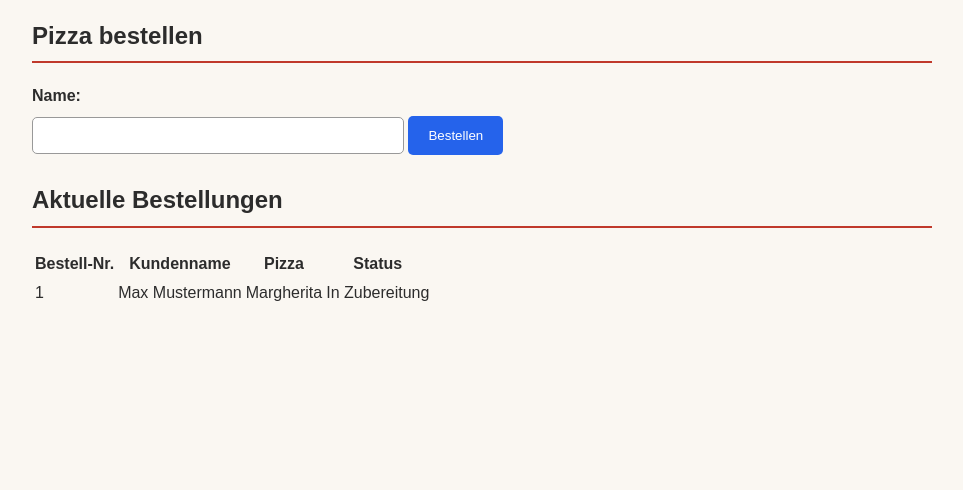
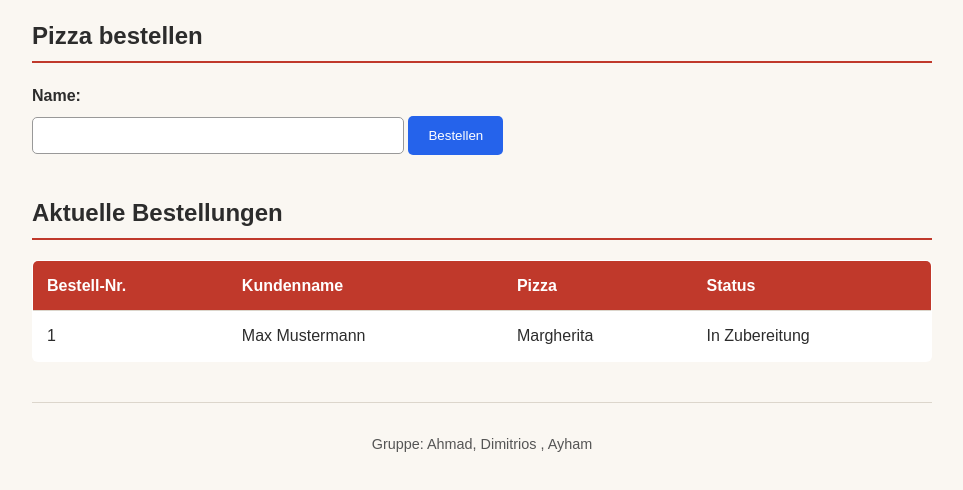
Before and after one commit to Nezakos/Project_Alumidis, a plain HTML site: page index.html in a window 1280 px wide. Shown: the part 106-596 px from the top of the page, without its empty margins (158-1121 px from the left). Drawn offline with Linux system fonts and the light colour scheme.

Commit message:
Ausgabebereich/die Tabelle gestaltet

```diff
--- a/index.html
+++ b/index.html
@@ -22,7 +22,7 @@
         </form>
 
         <!-- Bereich für die Anzeige/Ergebnisse -->
-        <section>
+        <section class="ergebnisse">
             <h2>Aktuelle Bestellungen</h2>
 
             <table>
@@ -48,5 +48,9 @@
 
     </main>
 
+    <footer>
+        <p>Gruppe: Ahmad, Dimitrios , Ayham</p>
+    </footer>
+
 </body>
 </html>
--- a/style.css
+++ b/style.css
@@ -33,6 +33,7 @@ h2 {
     border-bottom: 2px solid var(--primary-color);
     padding-bottom: 6px;
 }
+
 /* Eingabefelder */
 input {
     width: 100%;
@@ -63,3 +64,54 @@ button {
 button:hover {
     background-color: #1d4ed8;
 }
+
+/* Ausgabebereich / Tabelle */
+.ergebnisse {
+    margin-top: 32px;
+}
+
+table {
+    width: 100%;
+    border-collapse: collapse;
+    background-color: var(--card-bg);
+    border: 1px solid var(--border-color);
+    border-radius: 6px;
+    overflow: hidden;
+    margin-top: 12px;
+}
+
+th,
+td {
+    padding: 12px 14px;
+    text-align: left;
+    border-bottom: 1px solid var(--border-color);
+}
+
+thead th {
+    background-color: var(--primary-color);
+    color: #ffffff;
+    font-weight: bold;
+}
+
+tbody tr:nth-child(even) {
+    background-color: var(--bg-color);
+}
+
+tbody tr:hover {
+    background-color: #f3ece2;
+}
+
+tbody tr:last-child td {
+    border-bottom: none;
+}
+
+/* Footer */
+footer {
+    max-width: 900px;
+    margin: 40px auto 0;
+    padding-top: 16px;
+    border-top: 1px solid var(--border-color);
+    text-align: center;
+    font-size: 0.9rem;
+    color: #555555;
+}
```
